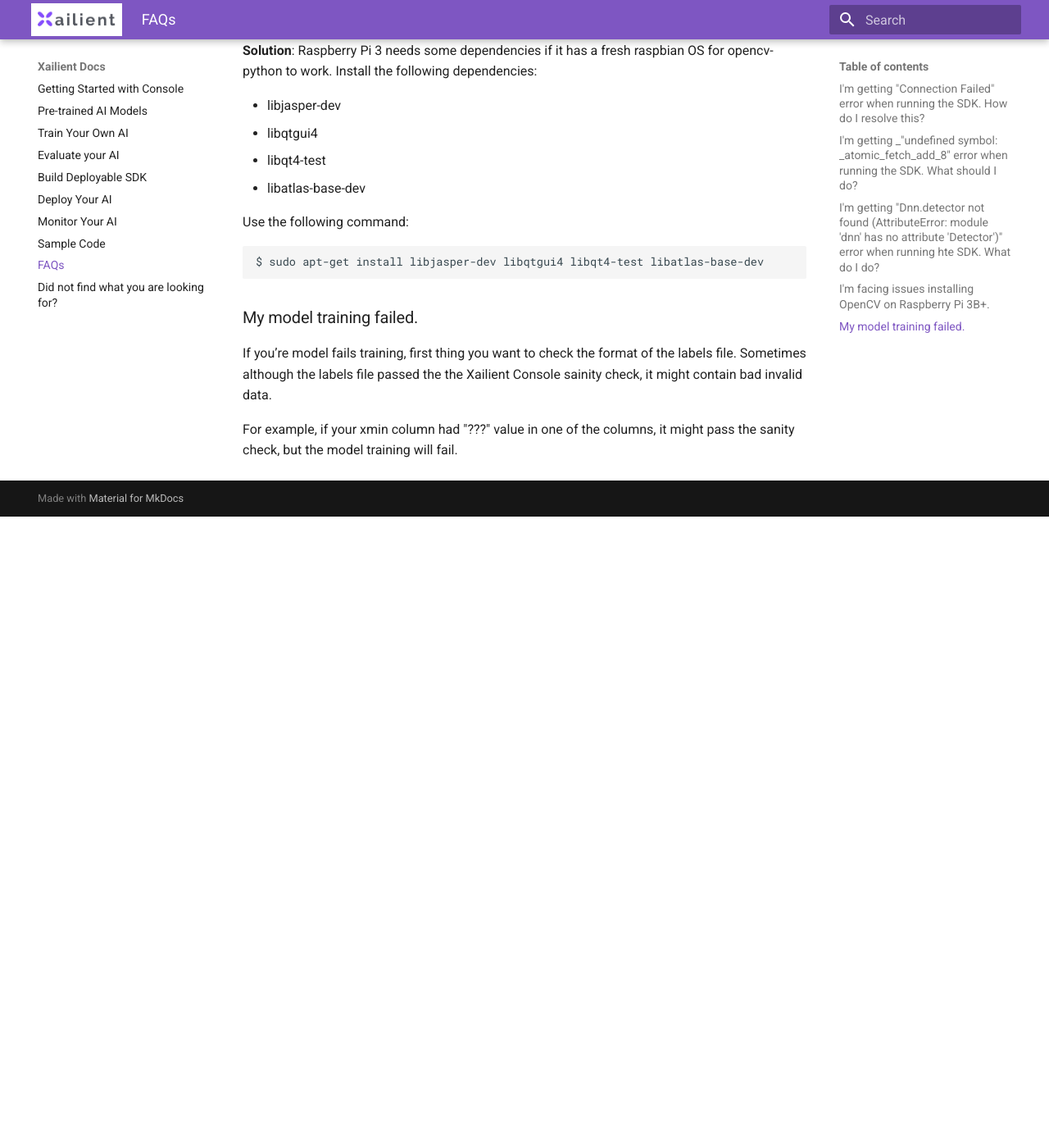
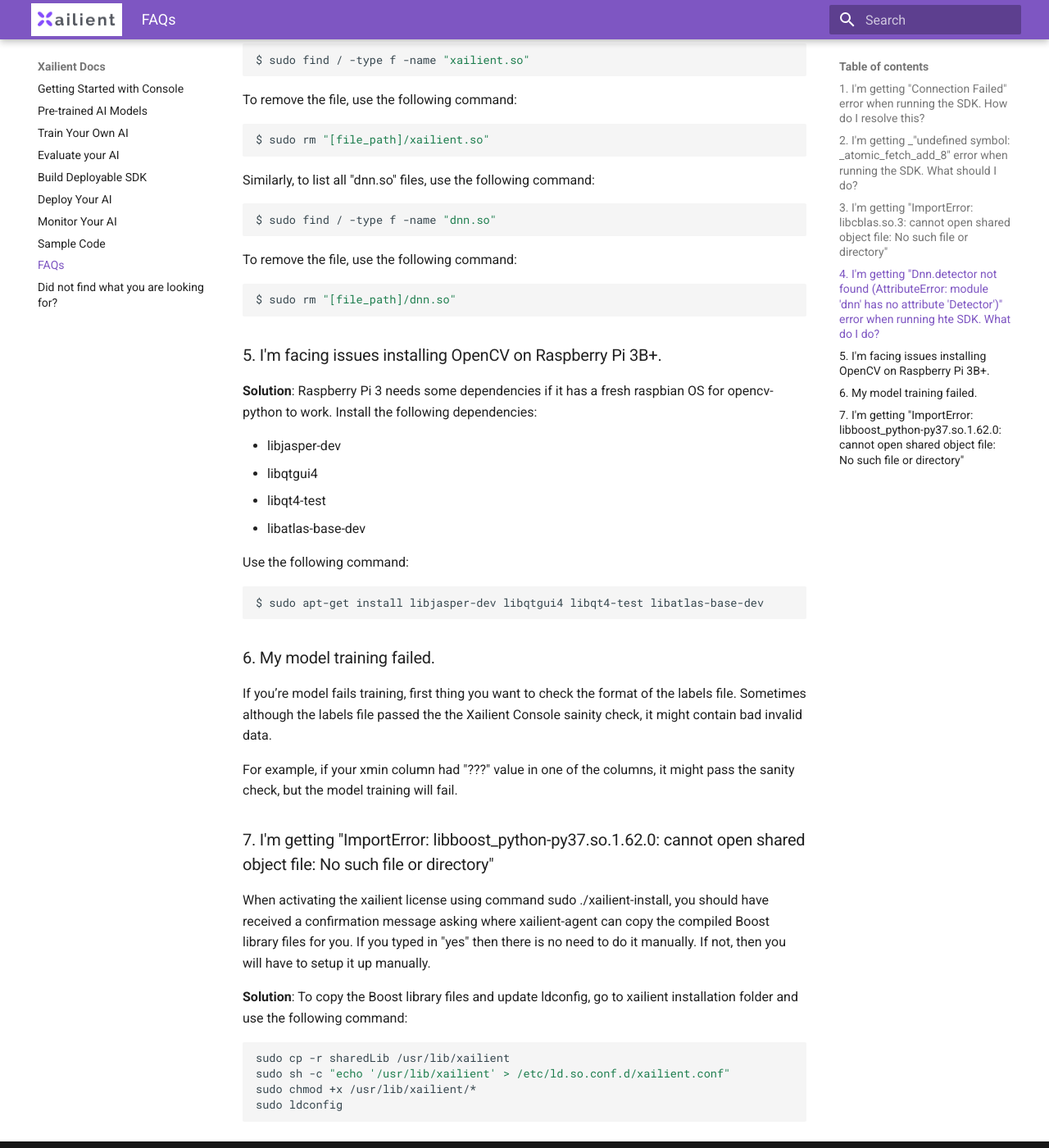
Before and after one commit to xailient-public/docs, an MkDocs documentation site: the page built from docs/faqs.md, in a window 1280 px wide and 1400 px high, scrolled down 1389 px. Shown: the whole window at 82% size. Built offline with MkDocs 1.6.1 and Material for MkDocs 9.7.7, drawn with Linux system fonts in a browser that asks for light colours; before the commit the page ends 2019 px from its top, so only the background shows below that; some of the changed text lies outside the part shown.

Commit message:
Added FAQs

````diff
--- a/docs/faqs.md
+++ b/docs/faqs.md
@@ -1,6 +1,6 @@
 # FAQs
 
-### I'm getting _"Connection Failed"_ error when running the SDK. How do I resolve this?
+### 1. I'm getting _"Connection Failed"_ error when running the SDK. How do I resolve this?
 
 Network manager might have restarted, causing Xailient daemon to terminate.
 
@@ -10,7 +10,7 @@ __Solution:__ Ensure that you are connected to the internet. Manually start the
 $ sudo systemctl start xailient
 ```
 
-### I'm getting _"undefined symbol: __atomic_fetch_add_8"_ error when running the SDK. What should I do?
+### 2. I'm getting _"undefined symbol: __atomic_fetch_add_8"_ error when running the SDK. What should I do?
 
 __Solution:__ Install the correct version of OpenCV contrib.
 
@@ -25,7 +25,24 @@ $ export LD_PRELOAD=/usr/lib/arm-linux-gnueabihf/libatomic.so.1
 
 ```
 
-### I'm getting _"Dnn.detector not found (AttributeError: module 'dnn' has no attribute 'Detector')"_ error when running hte SDK. What do I do?
+### 3. I'm getting "ImportError: libcblas.so.3: cannot open shared object file: No such file or directory"
+
+Some of the required libraries maybe missing on your device.
+
+__Solution:__ Install the following dependencies:
+
+* libjasper-dev
+* libqtgui4
+* libqt4-test
+* libatlas-base-dev
+
+Use the following command:
+
+```bash
+$ sudo apt-get install libjasper-dev libqtgui4 libqt4-test libatlas-base-dev
+```
+
+### 4. I'm getting _"Dnn.detector not found (AttributeError: module 'dnn' has no attribute 'Detector')"_ error when running hte SDK. What do I do?
 
 You will get this error if you had previously installed the Xailient Face SDK on this device and even when you installed the latest version of the SDK using pip install, the code is still refering back to the older version.
 
@@ -54,7 +71,7 @@ To remove the file, use the following command:
 $ sudo rm "[file_path]/dnn.so"
 ```
 
-### I'm facing issues installing OpenCV on Raspberry Pi 3B+.
+### 5. I'm facing issues installing OpenCV on Raspberry Pi 3B+.
 
 __Solution__: Raspberry Pi 3 needs some dependencies if it has a fresh raspbian OS for opencv-python to work. Install the following dependencies:
 
@@ -69,8 +86,22 @@ Use the following command:
 $ sudo apt-get install libjasper-dev libqtgui4 libqt4-test libatlas-base-dev
 ```
 
-### My model training failed.
+### 6. My model training failed.
 
 If you’re model fails training, first thing you want to check the format of the labels file. Sometimes although the labels file passed the the Xailient Console sainity check, it might contain bad invalid data.
 
 For example, if your xmin column had "???" value in one of the columns, it might pass the sanity check, but the model training will fail.
+
+### 7. I'm getting "ImportError: libboost_python-py37.so.1.62.0: cannot open shared object file: No such file or directory"
+
+When activating the xailient license using command sudo ./xailient-install, you should have received a confirmation message asking where xailient-agent can copy the compiled Boost library files for you. If you typed in "yes" then there is no need to do it manually.
+If not, then you will have to setup it up manually.
+
+__Solution__: To copy the Boost library files and update ldconfig, go to xailient installation folder and use the following command:
+
+``` bash
+sudo cp -r sharedLib /usr/lib/xailient
+sudo sh -c "echo '/usr/lib/xailient' > /etc/ld.so.conf.d/xailient.conf"
+sudo chmod +x /usr/lib/xailient/*
+sudo ldconfig
+```
````
